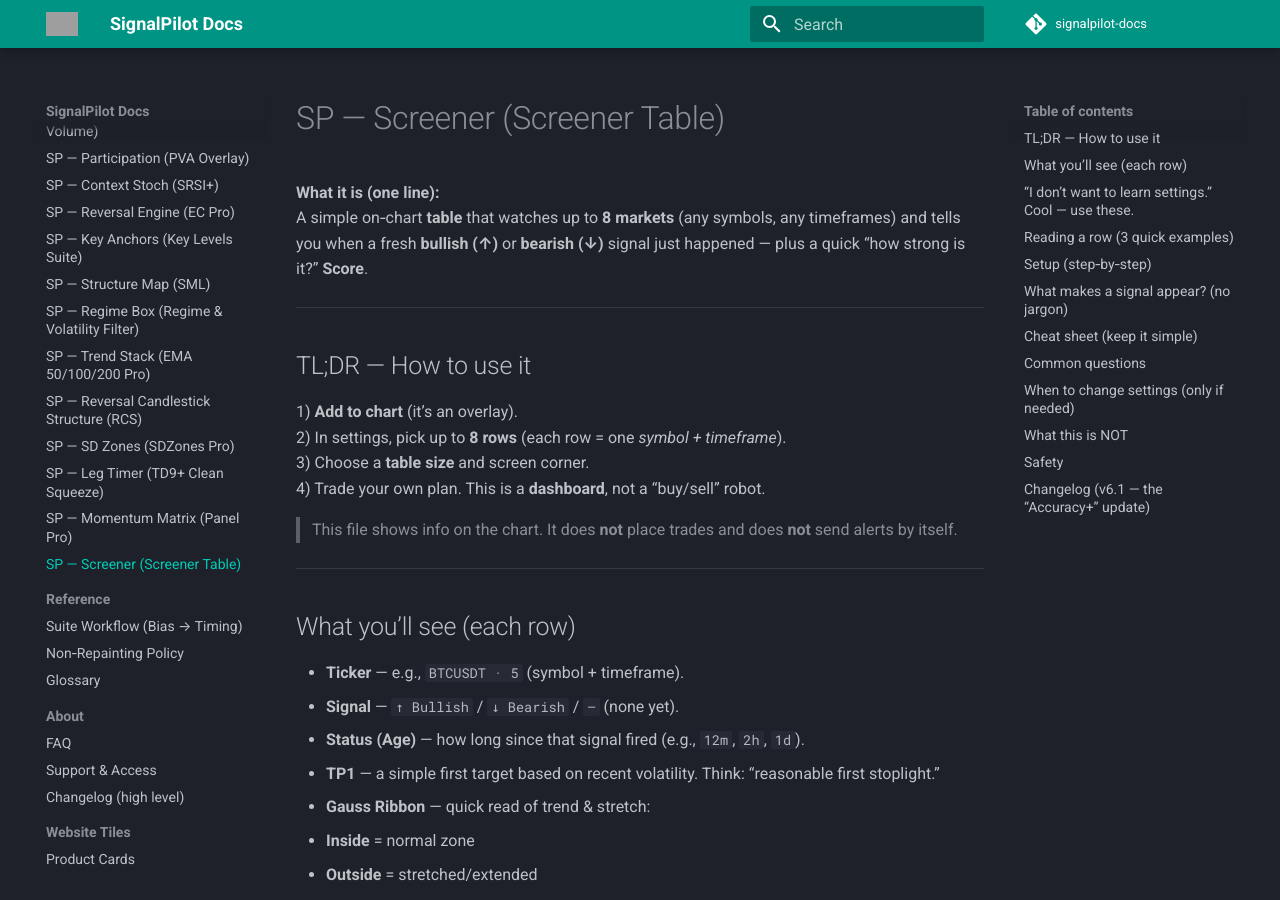
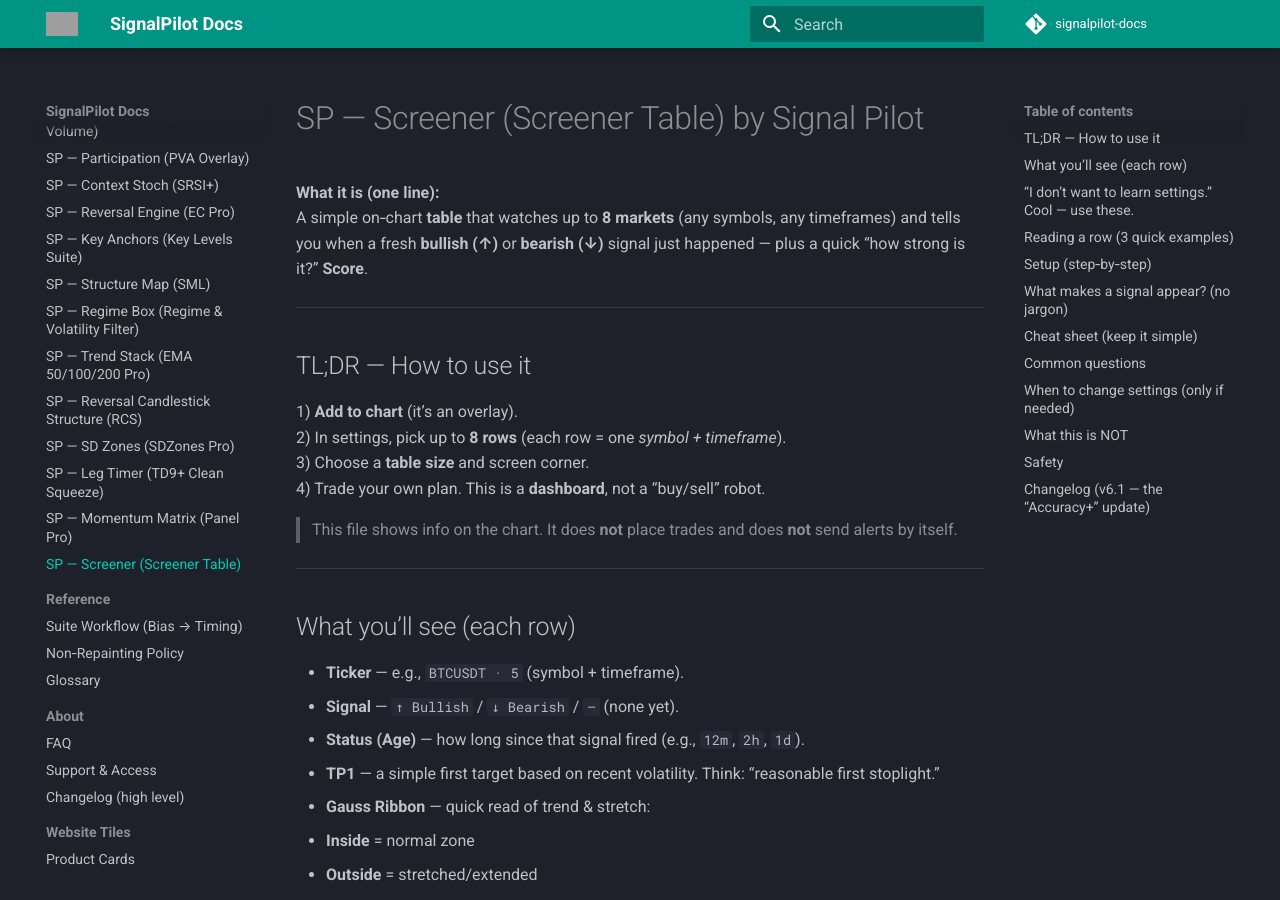
Before and after one commit to Signalpilot/signalpilot-docs, an MkDocs documentation site: the page built from docs/sp-screener-sfx.md, in a window 1280 px wide and 900 px high. Built offline with MkDocs 1.6.1 and Material for MkDocs 9.7.7, drawn with Linux system fonts in a browser that asks for light colours; comment, search, counter and statistics services are not loaded; grey boxes are pictures that could not be loaded.

Commit message:
Update sp-screener-sfx.md

```diff
--- a/docs/sp-screener-sfx.md
+++ b/docs/sp-screener-sfx.md
@@ -1,4 +1,4 @@
-# SP — Screener (Screener Table)
+# SP — Screener (Screener Table) by Signal Pilot
 
 **What it is (one line):**
 A simple on‑chart **table** that watches up to **8 markets** (any symbols, any timeframes) and tells you when a fresh **bullish (↑)** or **bearish (↓)** signal just happened — plus a quick “how strong is it?” **Score**.
```
